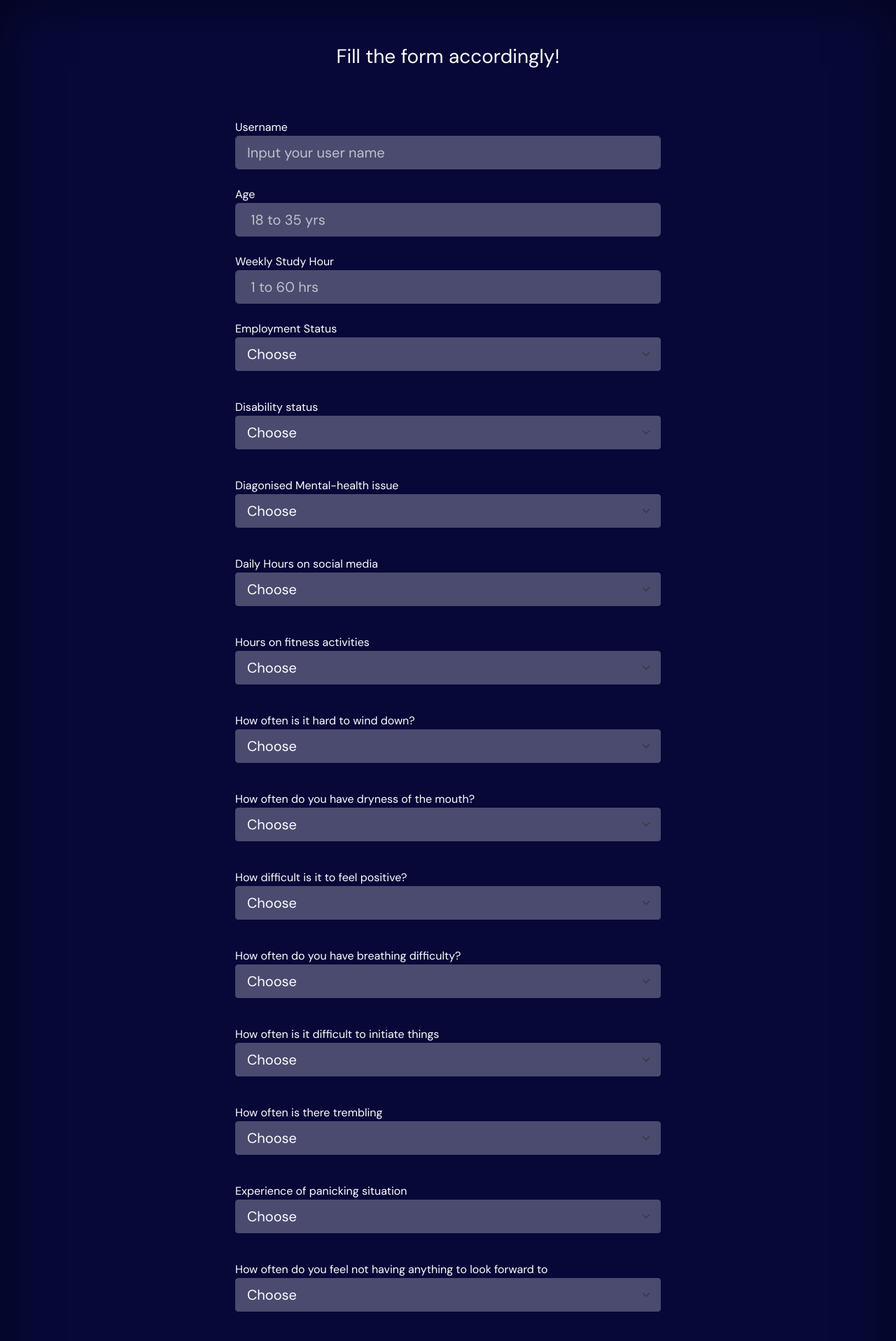
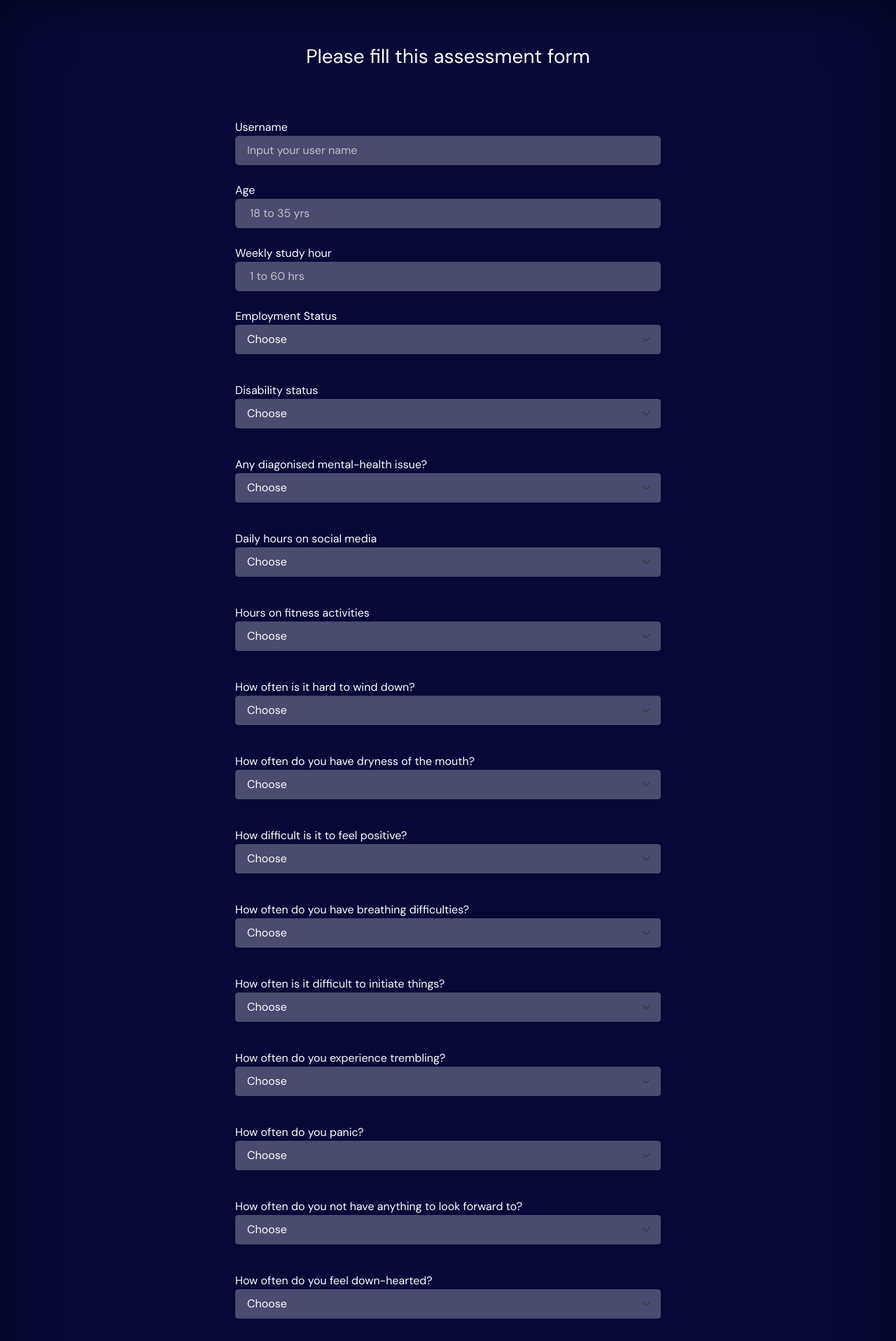
Before and after one commit to Ajisco/Sami-Depression, a Flask app: page /form in a window 1280 px wide. Shown: the top 1916 px of the page at 70% size. Run offline with Flask 2, Linux system fonts and the light colour scheme; some libraries are stand-ins or nearby versions.

Commit message:
Update form.html

```diff
--- a/templates/form.html
+++ b/templates/form.html
@@ -67,7 +67,7 @@
 <div class="cover-container d-flex w-100 h-100 p-3 mx-auto flex-column">
   <header class="mb-auto">
     <div><br><br>
-      <h3 class=" mb-0">Fill the form accordingly!</h3><br><br><br>
+      <h3 class=" mb-0">Please fill this assessment form</h3><br><br><br>
 
     </div>
   </header>
@@ -79,20 +79,20 @@
 
 
                    Username</br>
-                  <input style="text-shadow:none;background-color:#4A4B6E; border-color: #4A4B6E; color: white;" class="form-control form-control-lg" type="text" aria-label=".form-control-lg example" name="name" value="" placeholder="Input your user name" required/><br>
+                  <input style="text-shadow:none;background-color:#4A4B6E; border-color: #4A4B6E; color: white; font-size: 16px;" class="form-control form-control-lg" type="text" aria-label=".form-control-lg example" name="name" value="" placeholder="Input your user name" required/><br>
 
 
                   Age</br>
-                  <input style="text-shadow:none;background-color:#4A4B6E; border-color: #4A4B6E; color: white;" class="form-control form-control-lg" type="number" aria-label=".form-control-lg example"  name="age" step="any" min=3 max="35" value="" placeholder=" 18 to 35 yrs" required/><br>
+                  <input style="text-shadow:none;background-color:#4A4B6E; border-color: #4A4B6E; color: white; font-size: 16px;" class="form-control form-control-lg" type="number" aria-label=".form-control-lg example"  name="age" step="any" min=3 max="35" value="" placeholder=" 18 to 35 yrs" required/><br>
 
 
-                Weekly Study Hour</br>
-                <input style="text-shadow:none;background-color:#4A4B6E; border-color: #4A4B6E; color: white;" class="form-control form-control-lg" type="number" aria-label=".form-control-lg example" type="number" name="stud_hr" step="any" min=1 max="60" value="" placeholder=" 1 to 60 hrs" required/>
+                Weekly study hour</br>
+                <input style="text-shadow:none;background-color:#4A4B6E; border-color: #4A4B6E; color: white; font-size: 16px;" class="form-control form-control-lg" type="number" aria-label=".form-control-lg example" type="number" name="stud_hr" step="any" min=1 max="60" value="" placeholder=" 1 to 60 hrs" required/>
 
                 <br>
                 Employment Status</br>
 
-                  <select style="text-shadow:none;background-color:#4A4B6E; border-color: #4A4B6E; color: white;" class="form-select form-select-lg mb-3" aria-label=".form-select-lg example"
+                  <select style="text-shadow:none;background-color:#4A4B6E; border-color: #4A4B6E; color: white; font-size: 16px;" class="form-select form-select-lg mb-3" aria-label=".form-select-lg example"
      name="employed" id="employed" required>
                     <option  value=""> Choose </option>
                       <option  value="Employed, full time">Employed, full time</option>
@@ -102,17 +102,17 @@
                 <br>
                 Disability status</br>
 
-                  <select style="text-shadow:none;background-color:#4A4B6E; border-color: #4A4B6E; color: white;" class="form-select form-select-lg mb-3" aria-label=".form-select-lg example"
+                   <select style="text-shadow:none;background-color:#4A4B6E; border-color: #4A4B6E; color: white; font-size: 16px;" class="form-select form-select-lg mb-3" aria-label=".form-select-lg example"
      name="h_disab" id="h_disab" required>
                     <option  value=""> Choose </option>
-                      <option  value="No">No diability</option>
+                      <option  value="No">I don't have a disability</option>
                       <option  value="Prefer not to say">Prefer not to say</option>
-                      <option  value="Yes">Yes,there's disability</o  ption>
+                      <option  value="Yes">I have a disability</o  ption>
                   </select>
                <br>
-                Diagonised Mental-health issue</br>
+                Any diagonised mental-health issue?</br>
 
-                  <select style="text-shadow:none;background-color:#4A4B6E; border-color: #4A4B6E; color: white;" class="form-select form-select-lg mb-3" aria-label=".form-select-lg example"
+                   <select style="text-shadow:none;background-color:#4A4B6E; border-color: #4A4B6E; color: white; font-size: 16px;" class="form-select form-select-lg mb-3" aria-label=".form-select-lg example"
      name="ment_cond" id="ment_cond" required>
                     <option  value=""> Choose </option>
                       <option  value="No">None</option>
@@ -120,8 +120,8 @@
                       <option  value="Yes">Yes</option>
                   </select>
                 <br>
-                Daily Hours on social media</br>
-                   <select style="text-shadow:none;background-color:#4A4B6E; border-color: #4A4B6E; color: white;" class="form-select form-select-lg mb-3" aria-label=".form-select-lg example"
+                Daily hours on social media</br>
+                    <select style="text-shadow:none;background-color:#4A4B6E; border-color: #4A4B6E; color: white; font-size: 16px;" class="form-select form-select-lg mb-3" aria-label=".form-select-lg example"
      name="social_hr" id="social_hr" required>
                     <option  value=""> Choose </option>
                       <option  value="1-2 hours">1-2 hours</option>
@@ -130,7 +130,7 @@
                   </select>
                 <br>
                 Hours on fitness activities</br>
-                   <select style="text-shadow:none;background-color:#4A4B6E; border-color: #4A4B6E; color: white;" class="form-select form-select-lg mb-3" aria-label=".form-select-lg example"
+                    <select style="text-shadow:none;background-color:#4A4B6E; border-color: #4A4B6E; color: white; font-size: 16px;" class="form-select form-select-lg mb-3" aria-label=".form-select-lg example"
      name="fit_hr" id="fit_hr" required>
                     <option  value=""> Choose </option>
                     <option  value="0">0 hours</option>
@@ -140,128 +140,128 @@
                   </select>
                 <br>
                 How often is it hard to wind down?</br>
-                   <select style="text-shadow:none;background-color:#4A4B6E; border-color: #4A4B6E; color: white;" class="form-select form-select-lg mb-3" aria-label=".form-select-lg example"
+                    <select style="text-shadow:none;background-color:#4A4B6E; border-color: #4A4B6E; color: white; font-size: 16px;" class="form-select form-select-lg mb-3" aria-label=".form-select-lg example"
      name="wind" id="wind" required>
                     <option  value=""> Choose </option>
                       <option  value="0">Doesn't happen</option>
-                      <option  value="1">less frequently</option>
-                      <option  value="2">Medium</option>
-                      <option  value="3">Frequently</option>
+                      <option  value="1">Once in a while</option>
+                      <option  value="2">Quite often</option>
+                      <option  value="3">Too often</option>
                   </select>
                 <br>
                 How often do you have dryness of the mouth?</br>
-                   <select style="text-shadow:none;background-color:#4A4B6E; border-color: #4A4B6E; color: white;" class="form-select form-select-lg mb-3" aria-label=".form-select-lg example"
+                    <select style="text-shadow:none;background-color:#4A4B6E; border-color: #4A4B6E; color: white; font-size: 16px;" class="form-select form-select-lg mb-3" aria-label=".form-select-lg example"
      name="dry_mouth" id="dry_mouth" required>
                     <option  value=""> Choose </option>
                       <option  value="0">Doesn't happen</option>
-                      <option  value="1">less frequently</option>
-                      <option  value="2">Medium</option>
-                      <option  value="3">Frequently</option>
+                      <option  value="1">Once in a while</option>
+                      <option  value="2">Quite often</option>
+                      <option  value="3">Too often</option>
                   </select>
                 <br>
                 How difficult is it to feel positive?</br>
-                   <select style="text-shadow:none;background-color:#4A4B6E; border-color: #4A4B6E; color: white;" class="form-select form-select-lg mb-3" aria-label=".form-select-lg example"
+                    <select style="text-shadow:none;background-color:#4A4B6E; border-color: #4A4B6E; color: white; font-size: 16px;" class="form-select form-select-lg mb-3" aria-label=".form-select-lg example"
      name="positive" id="positive" required>
                     <option  value=""> Choose </option>
                       <option  value="0">Not difficult</option>
-                      <option  value="1">less difficult</option>
-                      <option  value="2">Medium</option>
+                      <option  value="1">A little difficult</option>
+                      <option  value="2">Quite difficult</option>
                       <option  value="3">Very difficult</option>
                   </select>
                 <br>
-                How often do you have breathing difficulty?</br>
-                   <select style="text-shadow:none;background-color:#4A4B6E; border-color: #4A4B6E; color: white;" class="form-select form-select-lg mb-3" aria-label=".form-select-lg example"
+                How often do you have breathing difficulties?</br>
+                    <select style="text-shadow:none;background-color:#4A4B6E; border-color: #4A4B6E; color: white; font-size: 16px;" class="form-select form-select-lg mb-3" aria-label=".form-select-lg example"
      name="breath_diff" id="breath_diff" required>
                     <option  value=""> Choose </option>
                       <option  value="0">Doesn't happen</option>
-                      <option  value="1">less frequently</option>
-                      <option  value="2">Medium</option>
-                      <option  value="3">Frequently</option>
+                      <option  value="1">Once in a while</option>
+                      <option  value="2">Quite often</option>
+                      <option  value="3">Too often</option>
                   </select>
                 <br>
-                How often is it difficult to initiate things</br>
-                   <select style="text-shadow:none;background-color:#4A4B6E; border-color: #4A4B6E; color: white;" class="form-select form-select-lg mb-3" aria-label=".form-select-lg example"
+                How often is it difficult to initiate things?</br>
+                    <select style="text-shadow:none;background-color:#4A4B6E; border-color: #4A4B6E; color: white; font-size: 16px;" class="form-select form-select-lg mb-3" aria-label=".form-select-lg example"
      name="initiate" id="initiate" required>
                     <option  value=""> Choose </option>
                       <option  value="0">Doesn't happen</option>
-                      <option  value="1">less frequently</option>
-                      <option  value="2">Medium</option>
-                      <option  value="3">Frequently</option>
+                      <option  value="1">Once in a while</option>
+                      <option  value="2">Quite often</option>
+                      <option  value="3">Too often</option>
                   </select>
                <br>
-                How often is there trembling</br>
-                    <select style="text-shadow:none;background-color:#4A4B6E; border-color: #4A4B6E; color: white;" class="form-select form-select-lg mb-3" aria-label=".form-select-lg example"
+                How often do you experience trembling?</br>
+                     <select style="text-shadow:none;background-color:#4A4B6E; border-color: #4A4B6E; color: white; font-size: 16px;" class="form-select form-select-lg mb-3" aria-label=".form-select-lg example"
      name="tremb" id="tremb" required>
                     <option  value=""> Choose </option>
                       <option  value="0">Doesn't happen</option>
-                      <option  value="1">less frequently</option>
-                      <option  value="2">Medium</option>
-                      <option  value="3">Frequently</option>
+                      <option  value="1">Once in a while</option>
+                      <option  value="2">Quite often</option>
+                      <option  value="3">Too often</option>
                   </select>
                 <br>
-                Experience of panicking situation</br>
-                  <select style="text-shadow:none;background-color:#4A4B6E; border-color: #4A4B6E; color: white;" class="form-select form-select-lg mb-3" aria-label=".form-select-lg example"
+                How often do you panic?</br>
+                   <select style="text-shadow:none;background-color:#4A4B6E; border-color: #4A4B6E; color: white; font-size: 16px;" class="form-select form-select-lg mb-3" aria-label=".form-select-lg example"
      name="worry" id="worry" required>
                     <option  value=""> Choose </option>
                       <option  value="0">Doesn't happen</option>
-                      <option  value="1">less frequently</option>
-                      <option  value="2">Medium</option>
-                      <option  value="3">Frequently</option>
+                      <option  value="1">Once in a while</option>
+                      <option  value="2">Quite often</option>
+                      <option  value="3">Too often</option>
                   </select>
                 <br>
-                How often do you feel not having anything to look forward to</br>
-                  <select style="text-shadow:none;background-color:#4A4B6E; border-color: #4A4B6E; color: white;" class="form-select form-select-lg mb-3" aria-label=".form-select-lg example"
+                How often do you not have anything to look forward to?</br>
+                   <select style="text-shadow:none;background-color:#4A4B6E; border-color: #4A4B6E; color: white; font-size: 16px;" class="form-select form-select-lg mb-3" aria-label=".form-select-lg example"
      name="look_fwd" id="look_fwd" required>
                     <option  value=""> Choose </option>
                       <option  value="0">Doesn't happen</option>
-                      <option  value="1">less frequently</option>
-                      <option  value="2">Medium</option>
-                      <option  value="3">Frequently</option>
+                      <option  value="1">Once in a while</option>
+                      <option  value="2">Quite often</option>
+                      <option  value="3">Too often</option>
                   </select>
                 <br>
                 How often do you feel down-hearted?</br>
-                  <select style="text-shadow:none;background-color:#4A4B6E; border-color: #4A4B6E; color: white;" class="form-select form-select-lg mb-3" aria-label=".form-select-lg example"
+                   <select style="text-shadow:none;background-color:#4A4B6E; border-color: #4A4B6E; color: white; font-size: 16px;" class="form-select form-select-lg mb-3" aria-label=".form-select-lg example"
      name="down" id="down" required>
                     <option  value=""> Choose </option>
                       <option  value="0">Doesn't happen</option>
-                      <option  value="1">less frequently</option>
-                      <option  value="2">Medium</option>
-                      <option  value="3">Frequently</option>
+                      <option  value="1">Once in a while</option>
+                      <option  value="2">Quite often</option>
+                      <option  value="3">Too often</option>
                   </select>
                 <br>
                 How often are you enthusiastic about something?</br>
-                  <select style="text-shadow:none;background-color:#4A4B6E; border-color: #4A4B6E; color: white;" class="form-select form-select-lg mb-3" aria-label=".form-select-lg example"
+                   <select style="text-shadow:none;background-color:#4A4B6E; border-color: #4A4B6E; color: white; font-size: 16px;" class="form-select form-select-lg mb-3" aria-label=".form-select-lg example"
      name="enthus" id="enthus" required>
                     <option  value=""> Choose </option>
                       <option  value="0">Doesn't happen</option>
-                      <option  value="1">less frequently</option>
-                      <option  value="2">Medium</option>
-                      <option  value="3">Frequently</option>
+                      <option  value="1">Once in a while</option>
+                      <option  value="2">Quite often</option>
+                      <option  value="3">Too often</option>
                   </select>
                 <br>
                 How often do you see life as meaningless?</br>
-                  <select style="text-shadow:none;background-color:#4A4B6E; border-color: #4A4B6E; color: white;" class="form-select form-select-lg mb-3" aria-label=".form-select-lg example"
+                   <select style="text-shadow:none;background-color:#4A4B6E; border-color: #4A4B6E; color: white; font-size: 16px;" class="form-select form-select-lg mb-3" aria-label=".form-select-lg example"
      name="life_mean" id="life_mean" required>
                     <option  value=""> Choose </option>
                       <option  value="0">Doesn't happen</option>
-                      <option  value="1">less frequently</option>
-                      <option  value="2">Medium</option>
-                      <option  value="3">Frequently</option>
+                      <option  value="1">Once in a while</option>
+                      <option  value="2">Quite often</option>
+                      <option  value="3">Too often</option>
                   </select>
              <br>
                 How often are you scared for no reason</br>
-                  <select style="text-shadow:none;background-color:#4A4B6E; border-color: #4A4B6E; color: white;" class="form-select form-select-lg mb-3" aria-label=".form-select-lg example"
+                   <select style="text-shadow:none;background-color:#4A4B6E; border-color: #4A4B6E; color: white; font-size: 16px;" class="form-select form-select-lg mb-3" aria-label=".form-select-lg example"
      name="scared" id="scared" required>
                     <option  value=""> Choose </option>
                       <option  value="0">Doesn't happen</option>
-                      <option  value="1">less frequently</option>
-                      <option  value="2">Medium</option>
-                      <option  value="3">Frequently</option>
+                      <option  value="1">Once in a while</option>
+                      <option  value="2">Quite often</option>
+                      <option  value="3">Too often</option>
                   </select>
 
               <br>
                 <div class="col-12" style="text-shadow:none;text-align: center;">
-                    <input class="btn btn-lg btn-secondary"  style="text-shadow:none;background-color: #E4542A; color: white; border-color:#E4542A " type="submit" value="Predict Depression" />
+                    <input class="btn btn-lg btn-secondary"  style="text-shadow:none;background-color: #E4542A; color: white; border-color:#E4542A " type="submit" value="Continue" />
                 </div>
 
 
```
